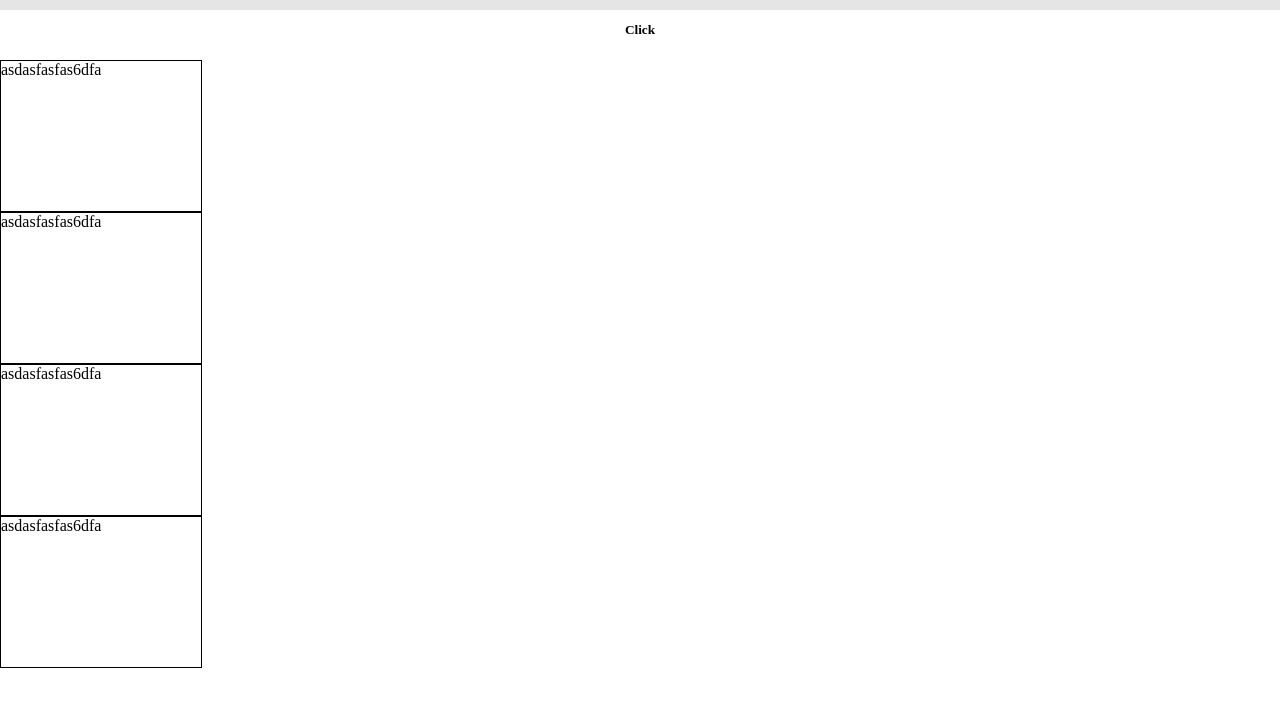
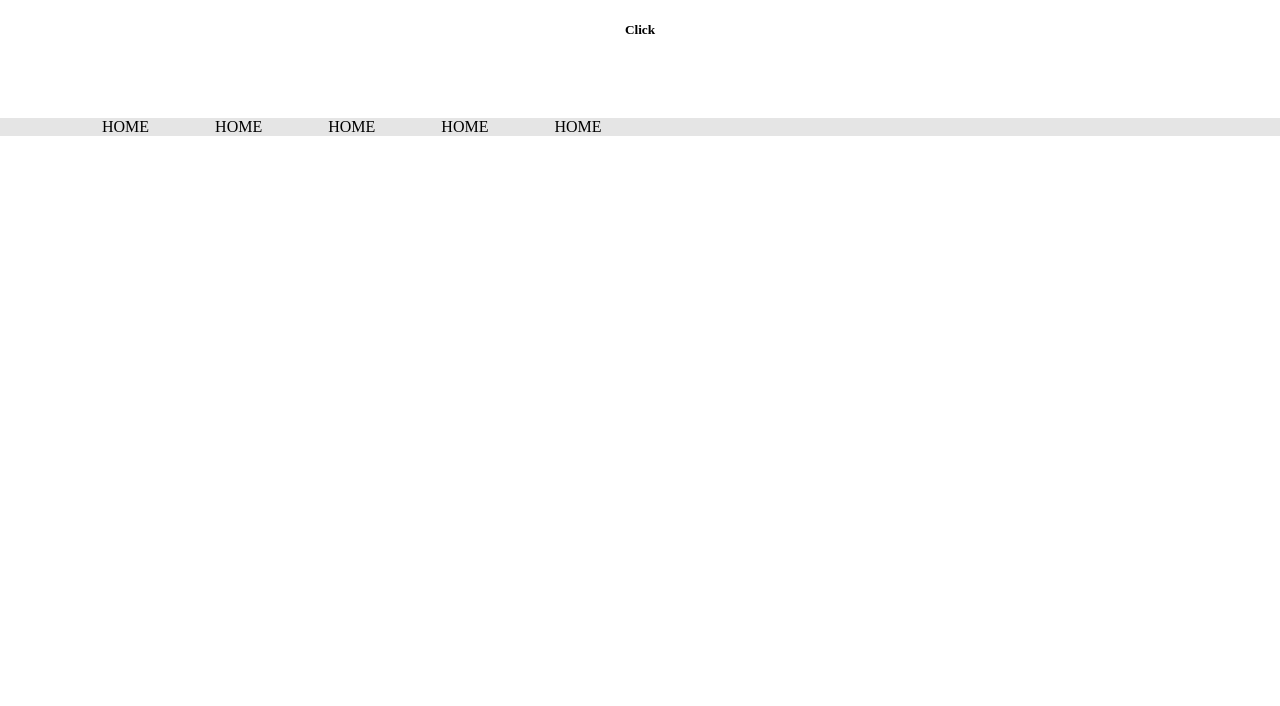
Before and after one commit to BillChabzz/jquery-practice, a plain HTML site: page nav.html in a window 1280 px wide. Both pictures are taken after a click on the element "Click". Drawn offline with nearby package versions, Linux system fonts and the light colour scheme.

Commit message:
changed to click function from toggle function

```diff
--- a/css/main.css
+++ b/css/main.css
@@ -21,15 +21,16 @@ h3{height: 50px; width: 200px; background-color: blue; color: #fff; border:1px s
 #slide-nav-wrapper {
 
     height: auto;
-    display: none;
+    /*display: none;*/
    height: ;
     width: 100%;
     background-color: rgba(5,4,2,0.1);
-	position: absolute;
-    margin-top: -150px;
+	/*position: absolute;*/
+    margin-top: 20px;
     top: 0;
     left: 0;
 }
+
 h5{
     text-align: center;
     cursor: pointer;
--- a/nav.html
+++ b/nav.html
@@ -21,21 +21,21 @@
 
             </div>
         </div>
-        <p>asdasfasfas6dfa</p>
+        <!--<p>asdasfasfas6dfa</p>
                 <p class="broot">asdasfasfas6dfa</p>
                 <p class="broot">asdasfasfas6dfa</p>
                 <p class="broot">asdasfasfas6dfa</p>
-
+-->
 
 
     <script src="https://ajax.googleapis.com/ajax/libs/jquery/2.1.4/jquery.min.js"></script>
     <script>
         $(document).ready(function(){
             $('#push').click(function(){
-                $('#slide-nav-wrapper').toggle(500).animate({ 'margin-top': '80px',
+                $('#slide-nav-wrapper').click().animate({ 'margin-top': '80px',
 
                                                                  },900,function(){
-                                                                $('#slide-nav-wrapper').animate({
+                                                                $('#slide-nav-wrapper').stop.animate({
                                                                     'margin-top':'-40px'
                                                                 })
                 });
```
